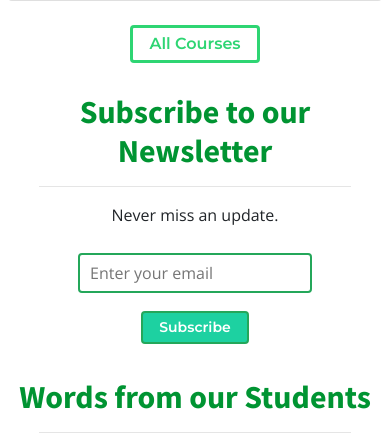
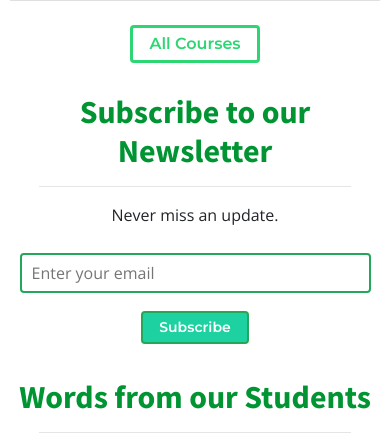
Before and after one commit to akulsr0/learn-code-frontend, a plain HTML site: page index.html in a window 390 px wide. Shown: the part 3765-4211 px from the top of the page. Drawn offline with nearby package versions, Linux system fonts and the light colour scheme.

Commit message:
inputbox edited

```diff
--- a/css/style.css
+++ b/css/style.css
@@ -209,6 +209,7 @@ a:hover{text-decoration: none; color: #333;}
         width: 80%;
     }
     .banner {height: 400px;}
+    .emailInput{width: 90%;}
     .instructorImage{width: 100px; height: 100px;}
     .cardmargin{margin: 4px 8px;}
     .centerHorizontal {
```
